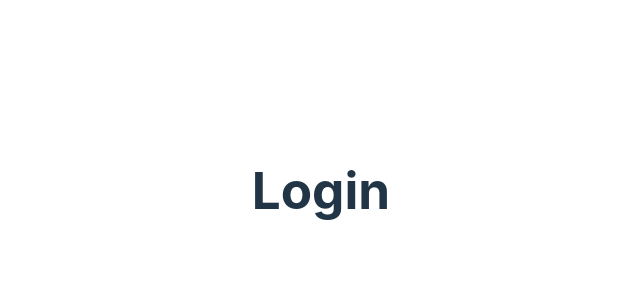
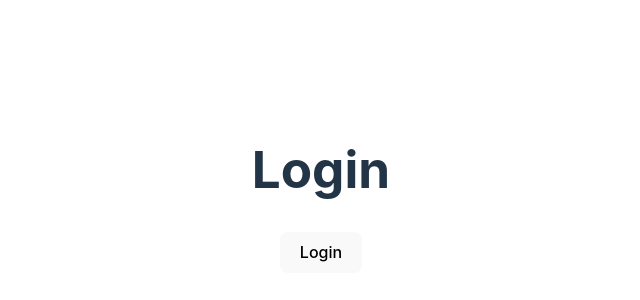
Before and after one commit to shivam044/academic-management-platform-ui, a React (Vite) app: page / in a window 1280 px wide. Shown: the part 210-510 px from the top of the page, without its empty margins (319-959 px from the left). Built offline with nearby package versions, Linux system fonts and the light colour scheme.

Commit message:
this is login functionality

```diff
--- a/src/pages/LoginPage.jsx
+++ b/src/pages/LoginPage.jsx
@@ -5,6 +5,9 @@ function LoginPage() {
     return (
         <div>
             <h1>Login</h1>
+            <div>
+                <button> Login</button>
+            </div>
         </div>
     )
 }
```
